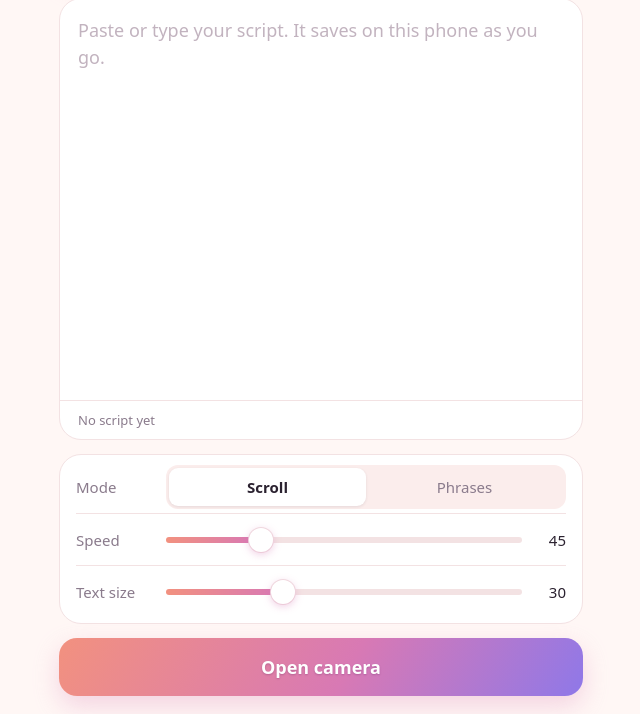
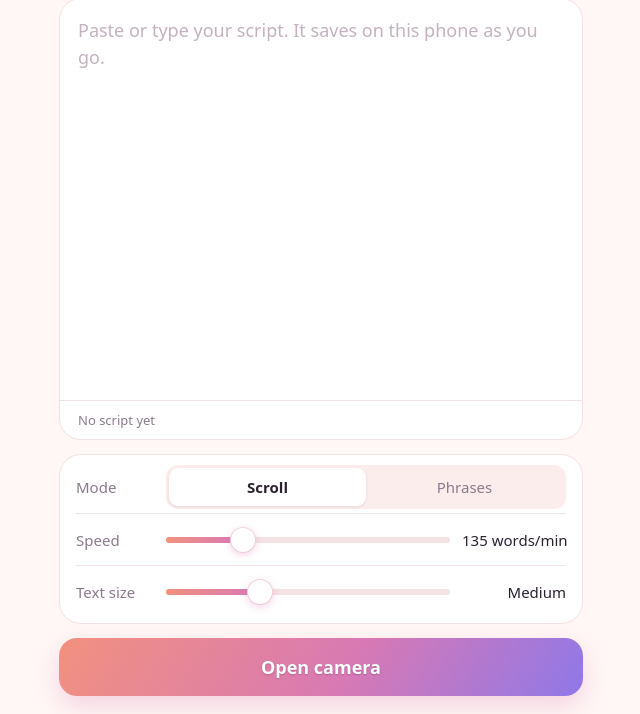
Before and after one commit to Tushar-goyal-25/reel-teleprompter, a plain HTML site: page index.html in a window 1280 px wide. Shown: the part 86-800 px from the top of the page, without its empty margins (319-959 px from the left). Drawn offline with Linux system fonts and the light colour scheme.

Commit message:
Plain-language units on sliders
Co-Authored-By: Claude Opus 5.5 <noreply@anthropic.com>
Claude-Session: https://claude.ai/code/session_01RSLopz78UFG6a2AnunQdVw

```diff
--- a/index.html
+++ b/index.html
@@ -36,7 +36,7 @@ textarea::placeholder{color:#C2B3BF}
 .ctl{display:flex;align-items:center;gap:12px;min-height:52px}
 .ctl+.ctl{border-top:1px solid var(--line)}
 .ctl label,.ctl>span:first-child{width:78px;font-size:15px;color:var(--muted)}
-.ctl output{width:32px;text-align:right;font-variant-numeric:tabular-nums;font-size:15px}
+.ctl output{width:104px;flex:none;text-align:right;white-space:nowrap;font-variant-numeric:tabular-nums;font-size:15px}
 input[type=range]{flex:1;-webkit-appearance:none;appearance:none;height:28px;background:transparent}
 input[type=range]::-webkit-slider-runnable-track{height:6px;border-radius:3px;background:linear-gradient(90deg,#F2917F,#D879B4 var(--p,50%),#F3E2E3 var(--p,50%))}
 input[type=range]::-moz-range-track{height:6px;border-radius:3px;background:linear-gradient(90deg,#F2917F,#D879B4 var(--p,50%),#F3E2E3 var(--p,50%))}
@@ -131,7 +131,7 @@ const mode={get value(){return document.querySelector('input[name=mode]:checked'
 script.value=store.get('script')||'';
 speed.value=store.get('speed')||45;size.value=store.get('size')||30;mode.value=store.get('mode')||'scroll';
 function sync(){
-  $('speedV').textContent=speed.value;$('sizeV').textContent=size.value;
+  $('speedV').textContent=speed.value*3+' words/min';const z=+size.value;$('sizeV').textContent=z<24?'Small':z<34?'Medium':z<44?'Large':'Extra large';
   text.style.fontSize=chunkEl.style.fontSize=size.value+'px';
   [speed,size].forEach(r=>r.style.setProperty('--p',(r.value-r.min)/(r.max-r.min)*100+'%'));
   const n=script.value.trim()?script.value.trim().split(/\s+/).length:0,secs=Math.round(n/(speed.value*3/60));
```
Also changed, not shown: vercel.json.
